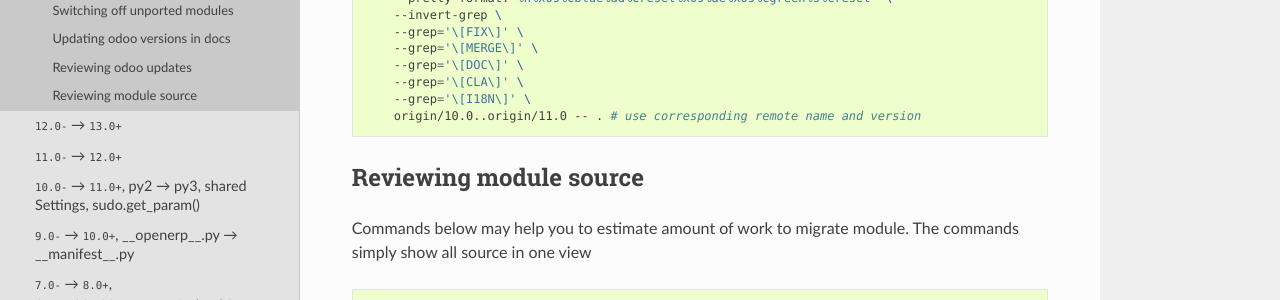
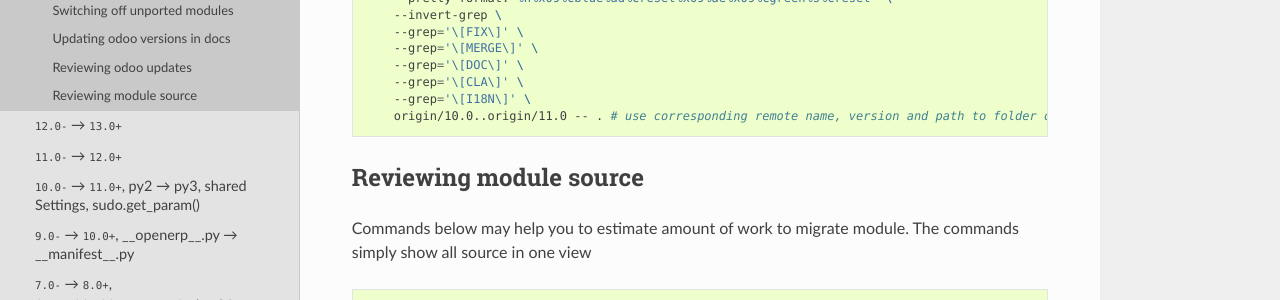
Before and after one commit to itpp-labs/odoo-development, a Sphinx documentation site: the page built from docs/migration/helpers.rst, in a window 1280 px wide and 900 px high, scrolled down 922 px. Shown: the part 312-612 px from the top of the window. Built offline with Sphinx 7.4.7 and the Read the Docs theme 2.0.0, drawn with Linux system fonts in a browser that asks for light colours.

Commit message:
Update helpers.rst

```diff
--- a/docs/migration/helpers.rst
+++ b/docs/migration/helpers.rst
@@ -65,7 +65,7 @@
         --grep='\[DOC\]' \
         --grep='\[CLA\]' \
         --grep='\[I18N\]' \
-        origin/10.0..origin/11.0 -- . # use corresponding remote name and version
+        origin/10.0..origin/11.0 -- . # use corresponding remote name, version and path to folder or file
 
 Reviewing module source
 =======================
```
